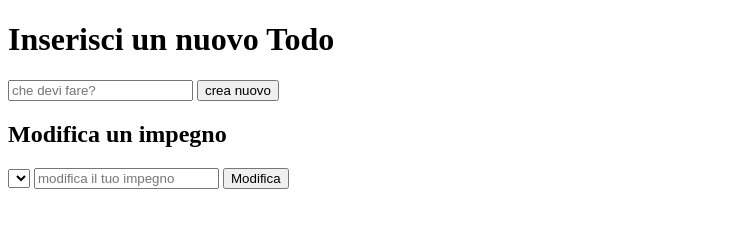
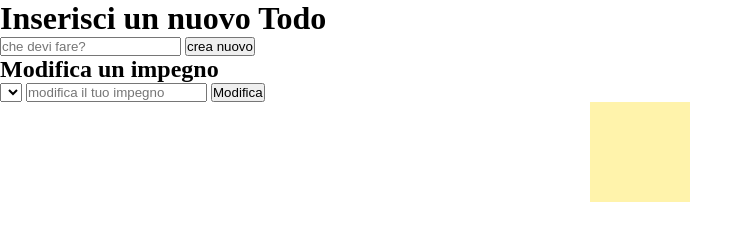
Before and after one commit to ferdysan/rest-todoolean, a plain HTML site: page index.html in a window 1280 px wide. Shown: the whole page, without its empty margins (0-753 px from the left). Drawn offline with nearby package versions, Linux system fonts and the light colour scheme; no server answers.

Commit message:
mod al css

```diff
--- a/index.html
+++ b/index.html
@@ -22,10 +22,13 @@
     </select>
     <input id="mod_todo" type="text" name="" value="" placeholder="modifica il tuo impegno">
     <button id="click_mod_todo" type="button" name="button">Modifica</button>
-    <ul id="todos">
+    <div class="container_impegni">
+      <ul id="todos">
 
 
-    </ul>
+      </ul>
+    </div>
+
 
 
     <script id="template_todo" type="text/x-handlebars-template">
--- a/main.js
+++ b/main.js
@@ -88,6 +88,7 @@ $(document).ready(function(){
 
    function stampa_impegni(){
      $('#todos').empty();
+     $('.impegni_mod').empty();
 
      $.ajax({
        'url' :url_base,
--- a/style.css
+++ b/style.css
@@ -0,0 +1,31 @@
+*{
+  box-sizing: border-box;
+  margin: 0;
+  padding: 0;
+}
+
+.container_impegni{
+  width: 100vw;
+  display: flex;
+  flex-direction: column;
+  align-items: center;
+  justify-content: center;
+
+}
+
+.container_impegni ul{
+  background-color: #fff3ab;
+  padding: 50px;
+}
+
+.container_impegni ul li{
+  list-style-type: none;
+  min-height: 20px;
+  text-transform: uppercase;
+  border-bottom: 1px solid black;
+}
+
+.container_impegni ul li span{
+  padding: 10px;
+  cursor: pointer;
+}
```
